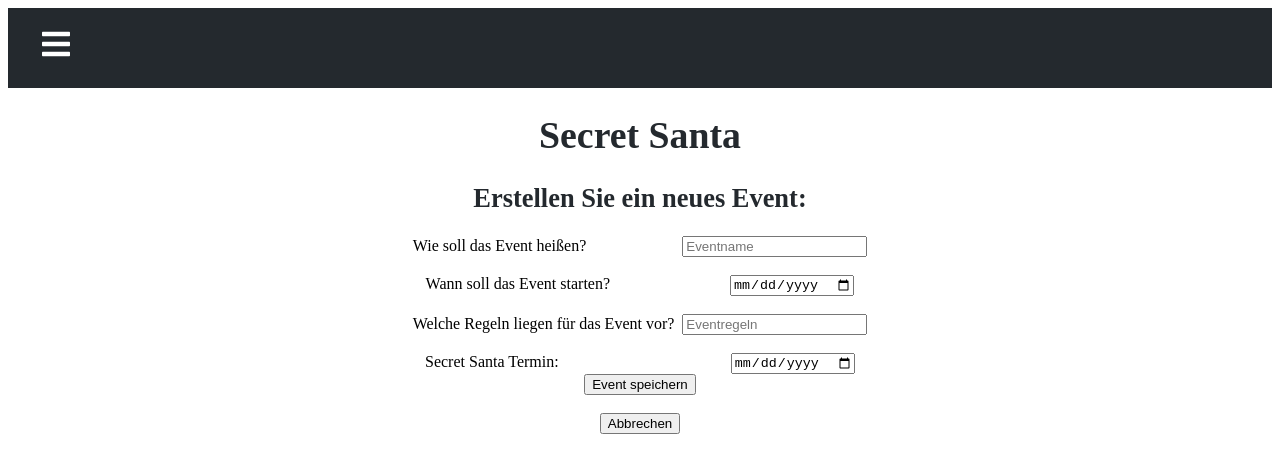
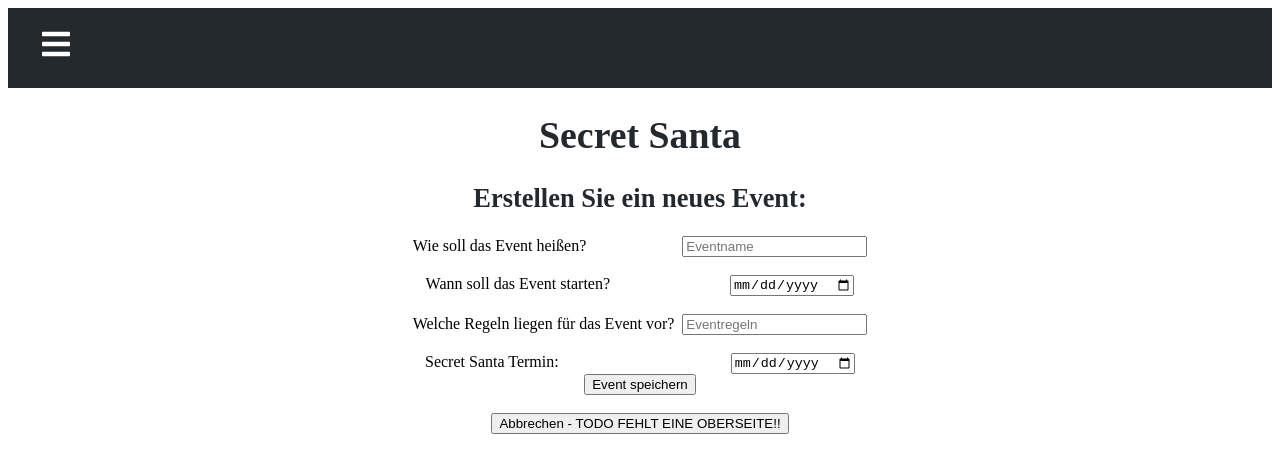
Before and after one commit to pgs3238/WichtelApp2, a React (Create React App) app in the folder src/main/frontend/: page /eventAnlegen in a window 1280 px wide. Shown: the top 472 px of the page. Built offline with nearby package versions, Linux system fonts and the light colour scheme.

Commit message:
buttons....

```diff
--- a/src/main/frontend/src/components/SidebarData.jsx
+++ b/src/main/frontend/src/components/SidebarData.jsx
@@ -40,8 +40,8 @@ export const SidebarData = [
     },
 
     {
-        title: 'Gast entfernen',
-        path: '/gastEntfernenPopup',
+        title: 'Gast einladen',
+        path: '/gastEinladen',
 
         cName: 'nav-text'
     },
--- a/src/main/frontend/src/pages/EventAnlegen.jsx
+++ b/src/main/frontend/src/pages/EventAnlegen.jsx
@@ -2,9 +2,15 @@
 import React, {useState} from 'react';
 
 import './EventAnlegen.css'
+import {useNavigate} from "react-router-dom";
 
 function Layout() {
     const [inputs, setInputs] = useState({});
+    const navigate = useNavigate();
+
+    const handleClick = () => {
+        navigate("/")
+    }
 
     const handleChange = (event) => {
         const eventName = event.target.eventName;
@@ -40,6 +46,7 @@ function Layout() {
 
         alert("OK");
     }
+
 
     const [date, setDate] = useState();
 
@@ -92,7 +99,8 @@ function Layout() {
             </div>
             <br/>
             <div className="bcancel">
-                <button>Abbrechen</button>
+
+                <input type="button" id="cancel" value="Abbrechen - TODO FEHLT EINE OBERSEITE!!" onClick={handleClick}/>
             </div>
             <br/>
 
--- a/src/main/frontend/src/pages/Registrierung.jsx
+++ b/src/main/frontend/src/pages/Registrierung.jsx
@@ -1,9 +1,15 @@
 
 import React, {useState} from 'react';
 import './Registrierung.css'
+import {useNavigate} from "react-router-dom";
 
 function Layout() {
     const [inputs, setInputs] = useState({});
+    const navigate = useNavigate();
+
+    const handleClick = () => {
+        navigate("/anmelden");
+    }
 
     const handleChange = (event) => {
         const name = event.target.name;
@@ -42,6 +48,8 @@ function Layout() {
 
         alert("OK")
     }
+
+
     return (
         <form onSubmit={handleSubmit}>
             <h1>Secret Santa</h1>
@@ -109,6 +117,10 @@ function Layout() {
             <div className="register">
                 <input type="submit" id="adduser" value="Registrieren"/>
             </div>
+            <br/>
+            <div className="bcancel">
+                <input type="button" id="cancel" value="Abbrechen" onClick={handleClick}/>
+            </div>
         </form>
     );
 }
```
